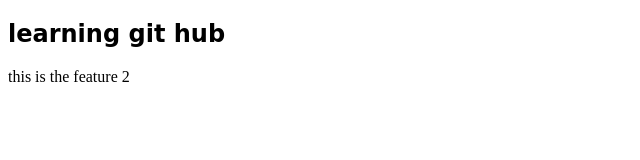
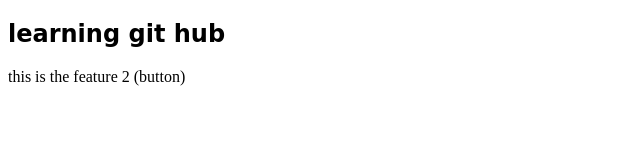
Before and after one commit to sanjaysuthar472/learning, a plain HTML site: page index.html in a window 1280 px wide. Shown: the full height of the page, 0-640 px from the left. Drawn offline with Linux system fonts and the light colour scheme.

```diff
--- a/index.html
+++ b/index.html
@@ -8,6 +8,6 @@
   </head>
   <body>
     <h2>learning git hub</h2>
-    <p>this is the feature 2</p>
+    <p>this is the feature 2 (button)</p>
   </body>
 </html>
```
